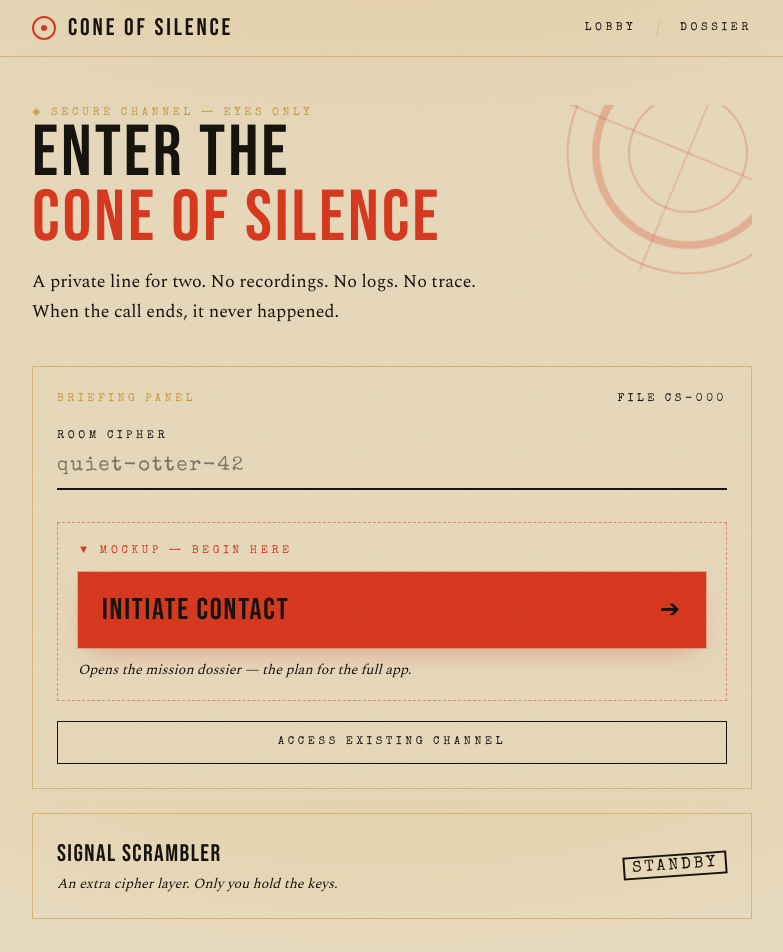
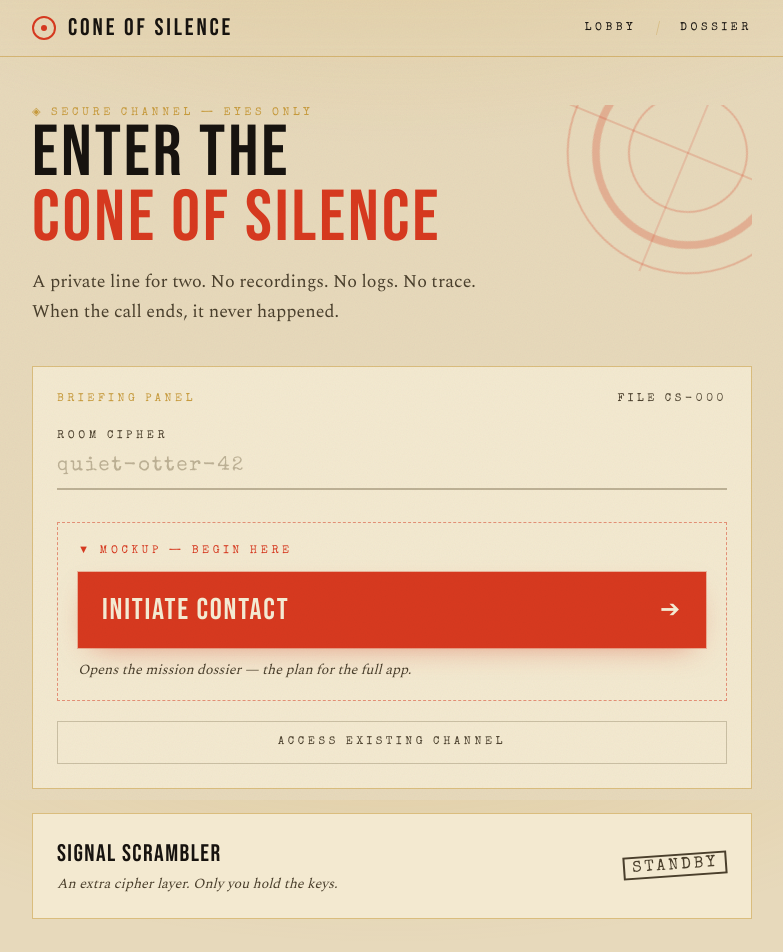
Before and after one commit to deanna-mason/cone-of-silence, a Next.js app: page / in a window 1280 px wide. Shown: the top 952 px of the page, without its empty margins (248-1031 px from the left). Built offline with nearby package versions, Linux system fonts and the light colour scheme.

Commit message:
style: retheme Lobby surface for aged-dossier palette

```diff
--- a/app/page.tsx
+++ b/app/page.tsx
@@ -29,7 +29,7 @@ export default function LobbyPage() {
           ◈ Secure Channel — Eyes Only
         </p>
         <h1
-          className="rise font-display text-6xl leading-[0.9] tracking-[0.04em] text-paper sm:text-7xl"
+          className="rise font-display text-6xl leading-[0.9] tracking-[0.04em] text-ink sm:text-7xl"
           style={{ animationDelay: "0.15s" }}
         >
           Enter the
@@ -37,7 +37,7 @@ export default function LobbyPage() {
           <span className="text-vermilion">Cone of Silence</span>
         </h1>
         <p
-          className="rise mt-4 max-w-md font-body text-lg leading-relaxed text-paper-dim"
+          className="rise mt-4 max-w-md font-body text-lg leading-relaxed text-ink-soft"
           style={{ animationDelay: "0.28s" }}
         >
           A private line for two. No recordings. No logs. No trace. When the call
--- a/components/EncryptionToggle.tsx
+++ b/components/EncryptionToggle.tsx
@@ -7,13 +7,13 @@ interface EncryptionToggleProps {
 
 export default function EncryptionToggle({ enabled, onToggle }: EncryptionToggleProps) {
   return (
-    <section className="hairline border bg-panel/60 p-6">
+    <section className="hairline border bg-inset p-6">
       <div className="flex items-center justify-between gap-4">
         <div>
-          <p className="font-display text-2xl tracking-[0.06em] text-paper">
+          <p className="font-display text-2xl tracking-[0.06em] text-ink">
             Signal Scrambler
           </p>
-          <p className="mt-1 font-body text-sm italic text-paper-dim">
+          <p className="mt-1 font-body text-sm italic text-ink-soft">
             An extra cipher layer. Only you hold the keys.
           </p>
         </div>
@@ -24,7 +24,7 @@ export default function EncryptionToggle({ enabled, onToggle }: EncryptionToggle
           className={`stamp shrink-0 rotate-[-4deg] transition ${
             enabled
               ? "bg-spyteal/15 text-spyteal"
-              : "text-paper-dim"
+              : "text-ink-soft"
           }`}
         >
           {enabled ? "Engaged" : "Standby"}
@@ -32,7 +32,7 @@ export default function EncryptionToggle({ enabled, onToggle }: EncryptionToggle
       </div>
 
       {enabled && (
-        <p className="mt-5 border-l-2 border-spyteal bg-noir/50 py-3 pl-4 font-type text-sm leading-relaxed text-paper-dim">
+        <p className="mt-5 border-l-2 border-spyteal bg-field-deep py-3 pl-4 font-type text-sm leading-relaxed text-ink-soft">
           &gt; Keys generated on your device. Shared only with the other agent.
           <br />
           &gt; The Bureau&apos;s servers never see your keys or your words.
--- a/components/RoomControls.tsx
+++ b/components/RoomControls.tsx
@@ -9,13 +9,13 @@ interface RoomControlsProps {
 
 export default function RoomControls({ roomCode, onRoomCodeChange }: RoomControlsProps) {
   return (
-    <section className="hairline border bg-panel/60 p-6">
+    <section className="hairline border bg-inset p-6">
       <div className="flex items-center justify-between">
         <p className="kicker text-brass">Briefing Panel</p>
-        <p className="kicker text-paper-dim">File CS-000</p>
+        <p className="kicker text-ink-soft">File CS-000</p>
       </div>
 
-      <label htmlFor="roomCode" className="kicker mt-5 block text-paper-dim">
+      <label htmlFor="roomCode" className="kicker mt-5 block text-ink-soft">
         Room Cipher
       </label>
       <input
@@ -23,7 +23,7 @@ export default function RoomControls({ roomCode, onRoomCodeChange }: RoomControl
         value={roomCode}
         onChange={(e) => onRoomCodeChange(e.target.value)}
         placeholder="quiet-otter-42"
-        className="mt-2 w-full border-b-2 border-paper-dim/40 bg-transparent pb-2 font-type text-xl tracking-widest text-paper placeholder-paper-dim/40 focus:border-brass focus:outline-none"
+        className="mt-2 w-full border-b-2 border-ink-faint/40 bg-transparent pb-2 font-type text-xl tracking-widest text-ink placeholder-ink-faint/40 focus:border-brass focus:outline-none"
       />
 
       {/* Primary action — unmistakable */}
@@ -31,21 +31,21 @@ export default function RoomControls({ roomCode, onRoomCodeChange }: RoomControl
         <p className="kicker text-vermilion">▼ Mockup — begin here</p>
         <Link
           href="/brainstorm"
-          className="cta-glow group mt-3 flex w-full items-center justify-between gap-3 bg-vermilion px-6 py-5 font-display text-3xl tracking-[0.06em] text-paper transition hover:bg-vermilion-bright"
+          className="cta-glow group mt-3 flex w-full items-center justify-between gap-3 bg-vermilion px-6 py-5 font-display text-3xl tracking-[0.06em] text-cream transition hover:bg-vermilion-bright"
         >
           <span>Initiate Contact</span>
           <span aria-hidden className="font-body text-2xl transition group-hover:translate-x-1">
             ➔
           </span>
         </Link>
-        <p className="mt-3 font-body text-sm italic text-paper-dim">
+        <p className="mt-3 font-body text-sm italic text-ink-soft">
           Opens the mission dossier — the plan for the full app.
         </p>
       </div>
 
       <button
         type="button"
-        className="kicker mt-5 w-full border border-paper-dim/30 py-3 text-paper-dim transition hover:border-brass hover:text-brass"
+        className="kicker mt-5 w-full border border-ink-faint/30 py-3 text-ink-soft transition hover:border-brass hover:text-brass"
       >
         Access Existing Channel
       </button>
```
